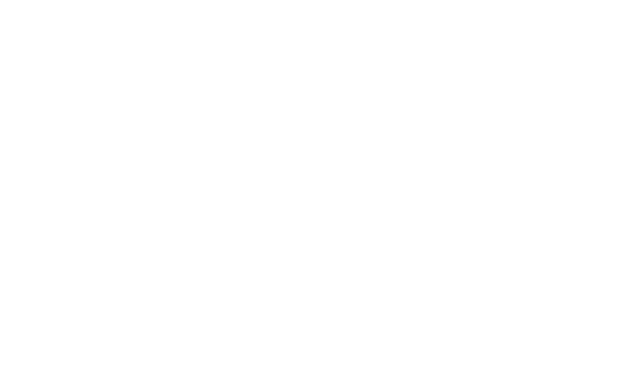
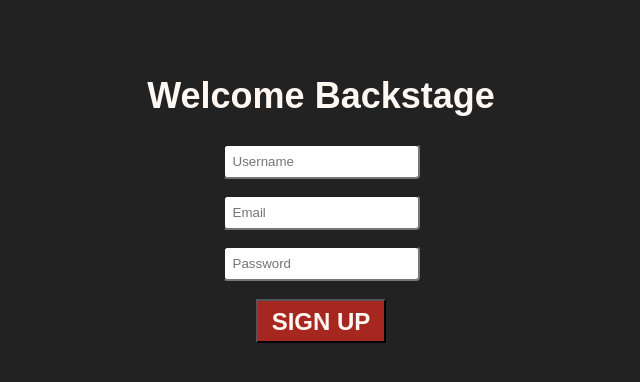
Before and after one commit to JoelleOrr/backstage2, a React (Create React App) app in the folder client/: page /signup in a window 1280 px wide. Shown: the top 382 px of the page, without its empty margins (319-959 px from the left). Built offline with nearby package versions, Linux system fonts and the light colour scheme.

Commit message:
added signup and login page

```diff
--- a/client/src/App.jsx
+++ b/client/src/App.jsx
@@ -4,8 +4,8 @@
 import { BrowserRouter, Switch, Route } from 'react-router-dom';
 // import MainNav from './components/mainNav/MainNav';
 // import Dashboard from './pages/Dashboard';
-// import Login from './components/Login';
-// import SignUp from './components/SignUp';
+import Login from './components/Login';
+import SignUp from './components/SignUp';
 // import ArtistCollab from './pages/collaboration/ArtistCollab';
 import './styles/index.css';
 
@@ -16,10 +16,11 @@
       {/* <MainNav /> */}
       <Switch>
         <Route exact path='/' component={Home} />
-        {/* <Route exact path="/login" component={Login} />
-          <Route exact path="/signup" component={SignUp} />
-          <Route path="/dashboard" component={Dashboard} />
-          <Route path="/artist" component={ArtistCollab} /> */}
+        <Route exact path='/signup' component={SignUp} />
+
+        <Route exact path='/login' component={Login} />
+        {/* <Route path="/dashboard" component={Dashboard} />
+        <Route path="/artist" component={ArtistCollab} /> */}
       </Switch>
     </BrowserRouter>
     // {/* </AppContextProvider> */}
--- /dev/null
+++ b/client/src/components/Login.css
@@ -0,0 +1,74 @@
+body {
+  background-color: #222222;
+  font-family: 'Noto Sans JP', sans-serif;
+}
+
+.login-container {
+  background-color: #222222;
+}
+
+.main-area {
+  justify-content: center;
+  text-align: center;
+  background-color: #222222;
+}
+
+.form {
+  border-radius: 0.25rem;
+  align-content: center;
+  justify-content: center;
+  padding: 2rem;
+}
+
+.inner-form {
+  font-weight: 700;
+  padding: 0.5rem;
+}
+
+.text-ob {
+  align-content: center;
+  justify-content: center;
+  font-weight: 700;
+  font-size: 2.25rem;
+  line-height: 2.5rem;
+  margin: 0.75rem;
+  padding: 1rem;
+  padding-left: 2rem;
+  padding-right: 2rem;
+  color: #fff7f1;
+}
+
+.text-input {
+  border-radius: 0.25rem;
+  align-content: center;
+  padding-top: 0.5rem;
+  padding-bottom: 0.5rem;
+  padding-left: 0.5rem;
+  padding-right: 0.5rem;
+  color: #fff7f1;
+}
+
+.btn-area {
+  text-align: center;
+  padding: 10px;
+}
+
+.btn-1 {
+  /* position: absolute; */
+  left: 0%;
+  right: 0%;
+  top: 0%;
+  bottom: 0%;
+  height: 44px;
+  width: 130px;
+  border-radius: 0px;
+  background-color: #a6271f;
+  font-family: 'Noto Sans JP', sans-serif;
+  font-style: normal;
+  font-weight: 600;
+  font-size: 24px;
+  line-height: 27px;
+  text-align: center;
+  text-transform: uppercase;
+  color: #fff7f1;
+}
--- /dev/null
+++ b/client/src/components/Login.jsx
@@ -0,0 +1,57 @@
+import React, { useState } from 'react';
+import { useHistory } from 'react-router-dom';
+import axios from 'axios';
+import swal from 'sweetalert';
+import '../components/Login.css';
+
+const Login = () => {
+  const history = useHistory();
+  const [loginData, setLoginData] = useState({});
+
+  const handleChange = event => {
+    setLoginData({ ...loginData, [event.target.name]: event.target.value });
+  };
+
+  const handleSubmit = async event => {
+    event.preventDefault();
+    try {
+      await axios.post('/api/users/login', loginData);
+      history.push('/dashboard/equipment');
+    } catch (error) {
+      swal('Login unsuccessful. Please try again.', { icon: 'error' });
+    }
+  };
+
+  return (
+    <div className='login-container'>
+      <div className='main-area'>
+        <form className='form' name='login-form' onSubmit={handleSubmit}>
+          <div className='inner-form'>
+            <h1 className='text-ob'>Welcome Backstage</h1>
+            <input
+              className='text-input'
+              type='email'
+              placeholder='Email'
+              name='email'
+              onChange={handleChange}
+            />
+          </div>
+          <div className='inner-form'>
+            <input
+              type='password'
+              name='password'
+              className='text-input'
+              placeholder='Password'
+              onChange={handleChange}
+            />
+          </div>
+          <div className='btn-area'>
+            <input type='submit' className='btn-1' value='Login' />
+          </div>
+        </form>
+      </div>
+    </div>
+  );
+};
+
+export default Login;
--- /dev/null
+++ b/client/src/components/SignUp.css
@@ -0,0 +1,74 @@
+body {
+  background-color: #222222;
+  font-family: 'Noto Sans JP', sans-serif;
+}
+
+.container {
+  background-color: #222222;
+}
+
+.main-area {
+  justify-content: center;
+  text-align: center;
+  background-color: #222222;
+}
+
+.form {
+  border-radius: 0.25rem;
+  align-content: center;
+  justify-content: center;
+  padding: 2rem;
+}
+
+.inner-form {
+  font-weight: 700;
+  padding: 0.5rem;
+}
+
+.text-ob {
+  align-content: center;
+  justify-content: center;
+  font-weight: 700;
+  font-size: 2.25rem;
+  line-height: 2.5rem;
+  margin: 0.75rem;
+  padding: 1rem;
+  padding-left: 2rem;
+  padding-right: 2rem;
+  color: #fff7f1;
+}
+
+.text-input {
+  border-radius: 0.25rem;
+  align-content: center;
+  padding-top: 0.5rem;
+  padding-bottom: 0.5rem;
+  padding-left: 0.5rem;
+  padding-right: 0.5rem;
+  color: #fff7f1;
+}
+
+.btn-area {
+  text-align: center;
+  padding: 10px;
+}
+
+.btn-1 {
+  /* position: absolute; */
+  left: 0%;
+  right: 0%;
+  top: 0%;
+  bottom: 0%;
+  height: 44px;
+  width: 130px;
+  border-radius: 0px;
+  background-color: #a6271f;
+  font-family: 'Noto Sans JP', sans-serif;
+  font-style: normal;
+  font-weight: 600;
+  font-size: 24px;
+  line-height: 27px;
+  text-align: center;
+  text-transform: uppercase;
+  color: #fff7f1;
+}
--- /dev/null
+++ b/client/src/components/SignUp.jsx
@@ -0,0 +1,70 @@
+import React, { useState } from 'react';
+import { useHistory } from 'react-router-dom';
+import axios from 'axios';
+import swal from 'sweetalert';
+import '../components/SignUp.css';
+
+const SignUp = () => {
+  const history = useHistory();
+  const [signupData, setSignUpData] = useState({});
+
+  const handleChange = event => {
+    setSignUpData({ ...signupData, [event.target.name]: event.target.value });
+  };
+
+  const handleSubmit = async event => {
+    event.preventDefault();
+    try {
+      await axios
+        .post('/api/users/signup', signupData)
+        .then(response => console.log(response));
+      history.push('/dashboard/equipment');
+    } catch (error) {
+      swal('Operation failed', { icon: 'error' });
+    }
+  };
+  return (
+    <div className='container'>
+      <div className='main-area flex'>
+        <form className='form' name='signup-form' onSubmit={handleSubmit}>
+          <div className='inner-form'>
+            <h1 className='text-ob'>Welcome Backstage</h1>
+            <input
+              className='text-input'
+              type='text'
+              placeholder='Username'
+              name='name'
+              required
+              onChange={handleChange}
+            />
+          </div>
+          <div className='inner-form'>
+            <input
+              className='text-input'
+              type='email'
+              placeholder='Email'
+              name='email'
+              required
+              onChange={handleChange}
+            />
+          </div>
+          <div className='inner-form'>
+            <input
+              type='password'
+              name='password'
+              className='text-input'
+              placeholder='Password'
+              required
+              onChange={handleChange}
+            />
+          </div>
+          <div className='btn-area'>
+            <input type='submit' className='btn-1' value='Sign Up' />
+          </div>
+        </form>
+      </div>
+    </div>
+  );
+};
+
+export default SignUp;
--- a/client/src/pages/Home.css
+++ b/client/src/pages/Home.css
@@ -0,0 +1,146 @@
+/*** Home Page ***/
+
+body {
+  background-color: #222222;
+}
+
+.landing-page {
+  align-content: center;
+  justify-content: center;
+  height: 100%;
+  width: 100%;
+  background-color: #222222;
+}
+
+.landing-container-1 {
+  background-position: center;
+  background-repeat: no-repeat;
+  display: flex;
+  height: 80vh;
+}
+
+.welcome {
+  display: flex;
+  flex-direction: column;
+  margin-top: 7rem;
+  margin-left: 10rem;
+  font-family: 'Noto Sans JP', sans-serif;
+  font-size: 1.5rem;
+}
+
+.join-button {
+  height: 2.75rem;
+  width: 15.875rem;
+  margin-top: 10rem;
+  margin-left: 10rem;
+  align-content: center;
+  font-size: 1.5rem;
+  background-color: #a6271f;
+  position: relative;
+  color: #fff7f1;
+  cursor: pointer;
+}
+
+.join-button:hover {
+  background-color: black;
+}
+
+.landing-container-back {
+  display: flex;
+  height: 70vh;
+}
+
+.landing-container-info-back {
+  display: flex;
+  flex-direction: column;
+  justify-content: center;
+  margin-left: 5rem;
+  padding: 0.5rem;
+  width: 40vw;
+  color: #fff7f1;
+}
+
+.title {
+  margin-left: 5rem;
+  font-size: 47px;
+  font-weight: 700;
+  font-family: 'Noto Sans JP', sans-serif;
+}
+
+.title-paragraph {
+  margin-left: 5rem;
+  font-size: 1.6875rem;
+  font-family: 'Noto Sans JP', sans-serif;
+}
+
+.landing-pic-back {
+  height: 33.75rem;
+  width: 25.625rem;
+  margin-left: 15rem;
+  padding: 1rem;
+}
+
+.landing-container-3 {
+  background-color: #222222;
+  display: flex;
+  flex-direction: row-reverse;
+  height: 70vh;
+  width: 100%;
+  color: #fff7f1;
+}
+
+.landing-pic-3 {
+  display: flex;
+  width: 25.0625rem;
+  height: 33.9375rem;
+  width: 100%;
+  padding: 1rem;
+  margin-left: 4rem;
+}
+
+.landing-container-3-info {
+  display: flex;
+  flex-direction: column;
+  justify-content: center;
+  margin-left: 4rem;
+  padding: 0.5rem;
+}
+
+.landing-container-5 {
+  background-color: #222222;
+  display: flex;
+  flex-direction: row-reverse;
+  height: 70vh;
+  width: 100%;
+}
+
+.landing-pic-5 {
+  display: flex;
+  height: 70vh;
+  margin-left: 3.5rem;
+  padding: 0.5rem;
+  width: 30vw;
+}
+
+.landing-container-5-info {
+  display: flex;
+  flex-direction: column;
+  justify-content: center;
+  margin-left: 7rem;
+  padding: 0.5rem;
+}
+
+.landing-footer {
+  background-color: #222222;
+  display: flex;
+  flex-direction: column;
+  height: 20vh;
+  margin: 1rem;
+}
+
+.landing-footer-info {
+  display: flex;
+  flex-direction: column;
+  padding-top: 3rem;
+  padding-left: 3rem;
+}
--- a/client/src/pages/Home.jsx
+++ b/client/src/pages/Home.jsx
@@ -1,6 +1,6 @@
 import React from 'react';
 import { useHistory } from 'react-router-dom';
-import '../styles/index.css';
+import '../pages/Home.css';
 
 const Home = () => {
   const history = useHistory();
--- a/package.json
+++ b/package.json
@@ -26,6 +26,7 @@
     "passport": "^0.4.1",
     "passport-jwt": "^4.0.0",
     "react-bootstrap": "^1.4.3",
+    "sweetalert": "^2.1.2",
     "validator": "^13.5.2"
   },
   "scripts": {
```
Also changed, not shown: client/src/components/component.jsx (deleted), 2 other files (tests, documents, lock files or other folders).
